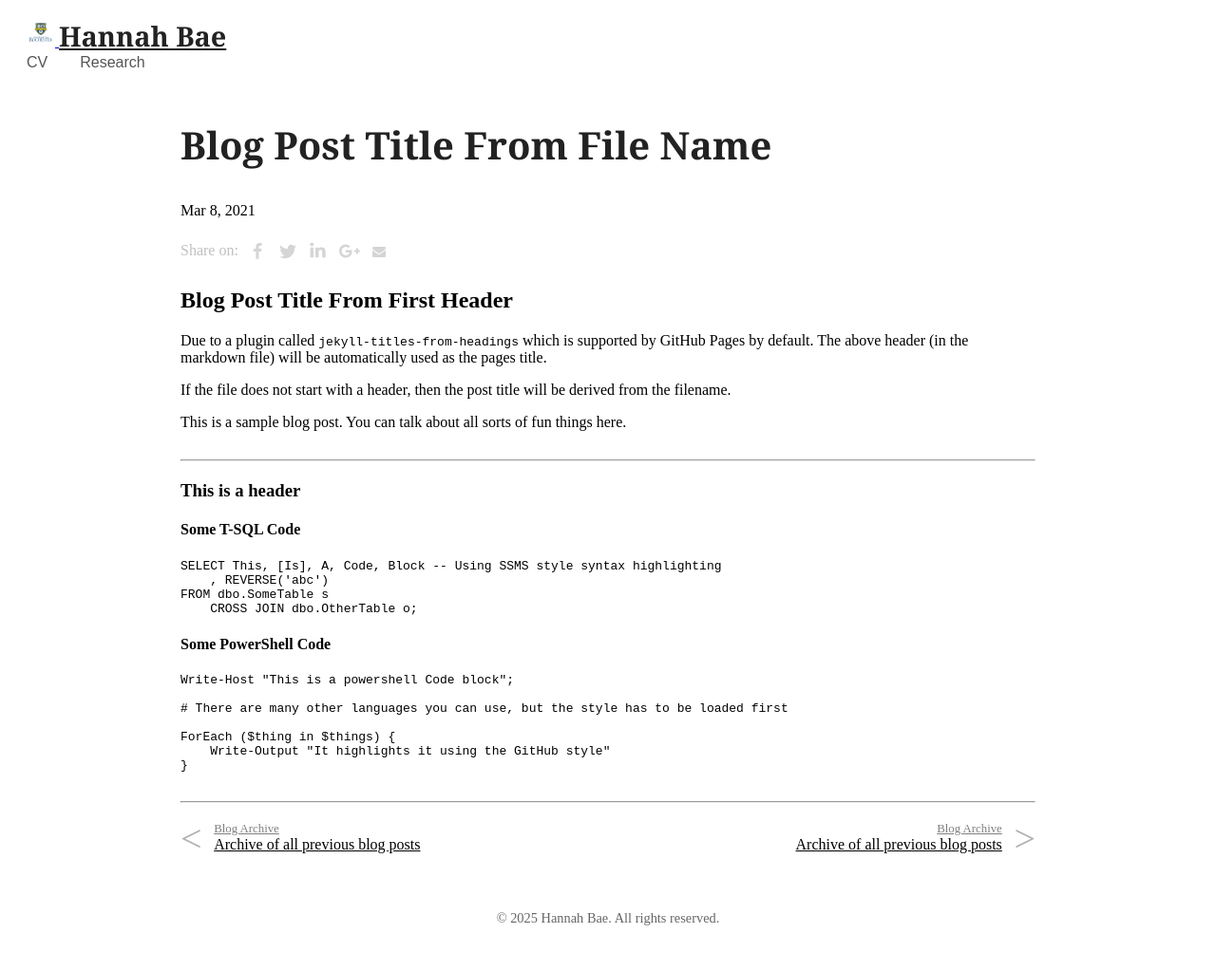
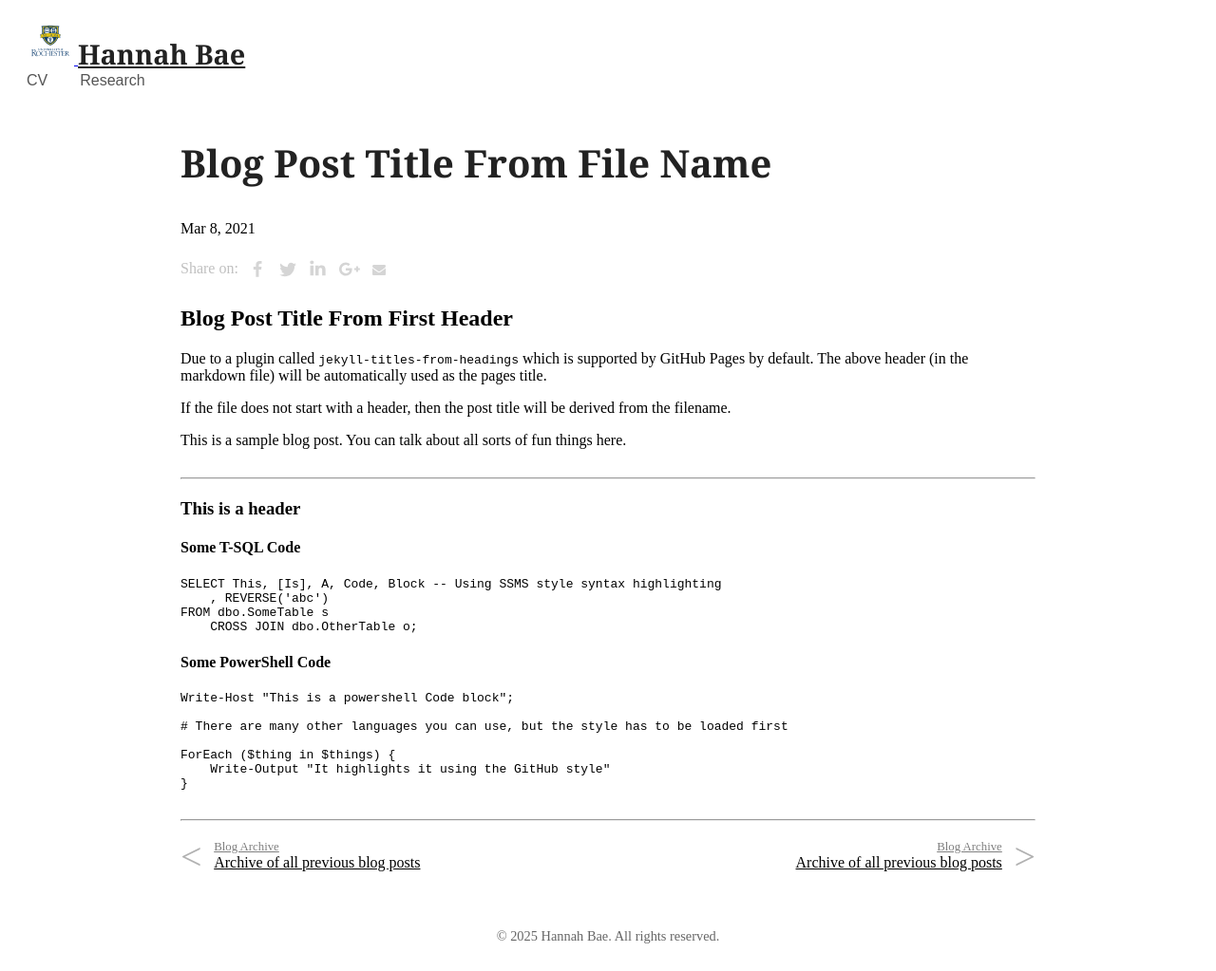
Before and after one commit to hannahbae895/hannahbae895.github.io, a Jekyll site: the page built from _posts/2021-03-08-blog-post-title-from-file-name.md, in a window 1280 px wide. Shown: the whole page at 95% size. Built offline with Jekyll 4.4.1, drawn with Linux system fonts in a browser that asks for light colours; our own code applies the rules of GitHub Pages for plain Markdown files.

Commit message:
Update override.css

```diff
--- a/css/override.css
+++ b/css/override.css
@@ -25,7 +25,7 @@ hr {
 }
 
 .site-logo-link img {
-  height: 30px; /* smaller size */
+  height: 50px; /* smaller size */
   width: auto;  /* keep aspect ratio */
 }
 
```
